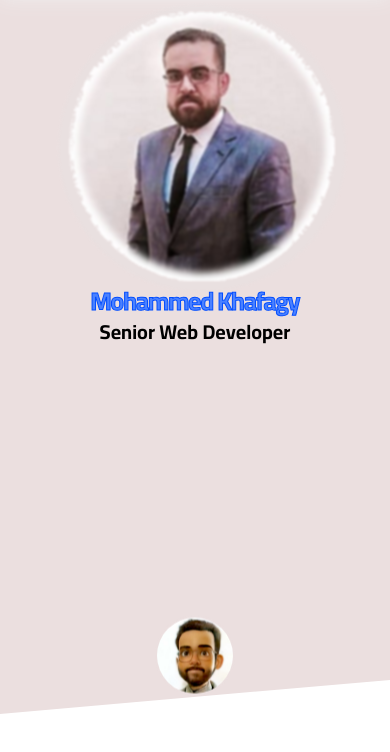
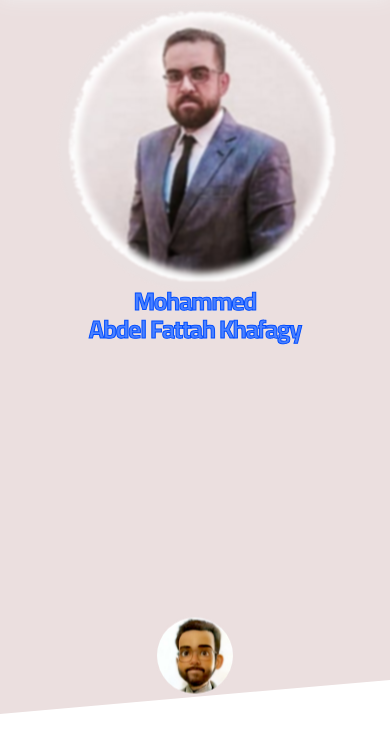
Before and after one commit to Mohammed-Khafagy/My_Curriculum_Vitae, a plain HTML site: page index.html in a window 390 px wide. Shown: the part 110-862 px from the top of the page. Drawn offline with Linux system fonts and the light colour scheme.

Commit message:
Add files via upload

```diff
--- a/css/khafagy.css
+++ b/css/khafagy.css
@@ -319,8 +319,7 @@ ul{
     font-size: 25px;
   }
   .about .text p{
-    font-size: 20px;
-    margin: 0 auto;
+    display: none;
   }
 }
 
--- a/index.html
+++ b/index.html
@@ -30,7 +30,7 @@
                 <img class='imgs' src="imgs/MK.png" alt="">
             </div>
             <div class="text">
-                <h1>Mohammed Khafagy</h1>
+                <h1>Mohammed<br>Abdel Fattah Khafagy</h1>
                 <p>
                     Senior Web Developer
                 </p>
```
